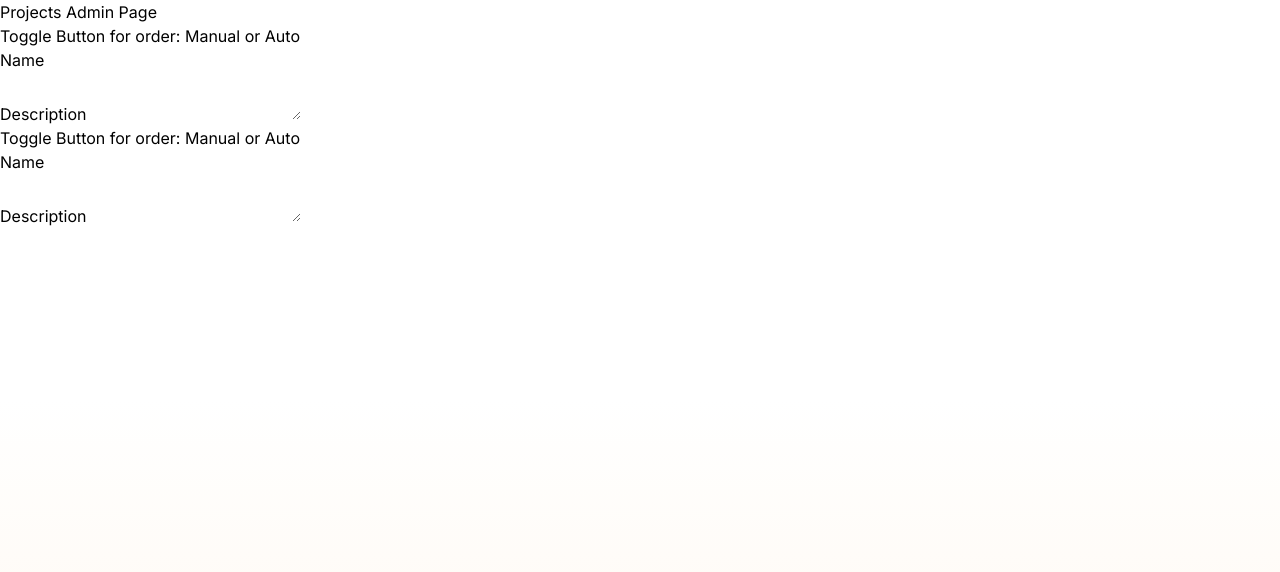
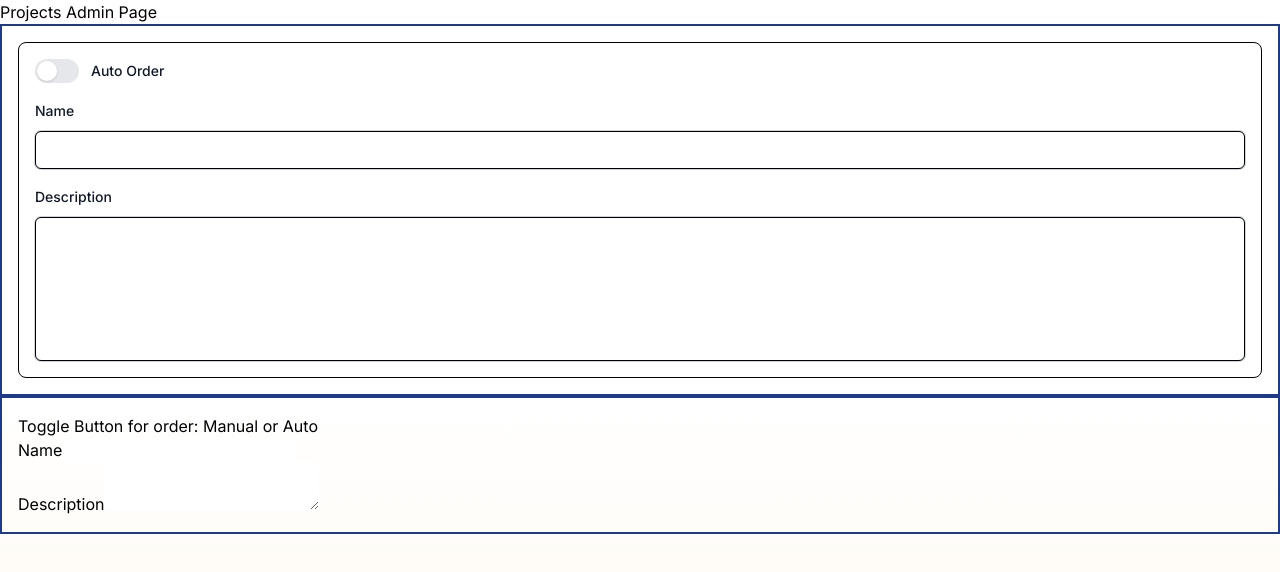
Before and after one commit to ledminh/ledminh.dev, a Next.js app: page /admin/projects in a window 1280 px wide. Shown: the top 572 px of the page. Built offline with nearby package versions, Linux system fonts and the light colour scheme.

Commit message:
Add React Component

```diff
--- a/src/app/admin/projects/page.tsx
+++ b/src/app/admin/projects/page.tsx
@@ -7,8 +7,13 @@ export default function ProjectsAdminPage() {
   return (
     <div>
       <h1>Projects Admin Page</h1>
-      <ProjectCategoryForm />
-      <ProjectForm />
+      <div className="border-2 border-blue-900 p-4">
+        <ProjectCategoryForm />
+      </div>
+
+      <div className="border-2 border-blue-900 p-4">
+        <ProjectForm />
+      </div>
     </div>
   );
 }
--- a/src/components/admin/ProjectCategoryForm.tsx
+++ b/src/components/admin/ProjectCategoryForm.tsx
@@ -1,15 +1,33 @@
+"use client";
+
+import { useState } from "react";
+import ToggleButton from "@/components/admin/form/ToggleButton";
+import Input from "@/components/admin/form/Input";
+import TextArea from "@/components/admin/form/TextArea";
+import Form from "@/components/admin/form/Form";
+import FormGroup from "@/components/admin/form/FormGroup";
+
 export default function ProjectCategoryForm() {
+  const [order, setOrder] = useState<"manual" | "auto">("auto");
+
   return (
-    <form>
-      <div>Toggle Button for order: Manual or Auto</div>
-      <div className="form-group">
-        <label htmlFor="name">Name</label>
-        <input type="text" className="form-control" />
-      </div>
-      <div className="form-group">
-        <label htmlFor="description">Description</label>
-        <textarea className="form-control" />
-      </div>
-    </form>
+    <Form onSubmit={() => console.log("submitted")}>
+      <ToggleButton
+        enabled={order === "manual"}
+        setEnabled={() =>
+          order === "auto" ? setOrder("manual") : setOrder("auto")
+        }
+      >
+        <span className="font-medium text-gray-900">
+          {order === "manual" ? "Manual" : "Auto"} Order
+        </span>
+      </ToggleButton>
+      <FormGroup label="Name" htmlFor="name">
+        <Input type="text" />
+      </FormGroup>
+      <FormGroup label="Description" htmlFor="description">
+        <TextArea />
+      </FormGroup>
+    </Form>
   );
 }
--- /dev/null
+++ b/src/components/admin/form/Form.tsx
@@ -0,0 +1,15 @@
+const Form = (props: {
+  children: React.ReactNode;
+  onSubmit: (event: React.FormEvent<HTMLFormElement>) => void;
+}) => {
+  return (
+    <form
+      className="border border-black rounded-lg p-4 flex flex-col gap-4"
+      onSubmit={props.onSubmit}
+    >
+      {props.children}
+    </form>
+  );
+};
+
+export default Form;
--- /dev/null
+++ b/src/components/admin/form/FormGroup.tsx
@@ -0,0 +1,19 @@
+const FormGroup = (props: {
+  children: React.ReactNode;
+  label: string;
+  htmlFor: string;
+}) => {
+  return (
+    <div className="flex flex-col gap-2">
+      <label
+        htmlFor={props.htmlFor}
+        className="block text-sm font-medium leading-6 text-gray-900"
+      >
+        {props.label}
+      </label>
+      {props.children}
+    </div>
+  );
+};
+
+export default FormGroup;
--- /dev/null
+++ b/src/components/admin/form/Input.tsx
@@ -0,0 +1,9 @@
+export default function Input(props: { [x: string]: any }) {
+  return (
+    <input
+      {...props}
+      className="block w-full rounded-md border border-black py-1.5 px-2 text-gray-900 shadow-sm ring-1 ring-gray-300 placeholder:text-gray-400 focus:ring-2 focus:ring-inset
+      focus:outline-none focus:ring-black disabled:cursor-not-allowed disabled:bg-gray-50 disabled:text-gray-500 disabled:ring-gray-200 sm:text-sm sm:leading-6"
+    />
+  );
+}
--- /dev/null
+++ b/src/components/admin/form/TextArea.tsx
@@ -0,0 +1,9 @@
+export default function TextArea(props: { [x: string]: any }) {
+  return (
+    <textarea
+      {...props}
+      className="block w-full rounded-md border border-black py-1.5 px-2 text-gray-900 shadow-sm ring-1 ring-gray-300 placeholder:text-gray-400 focus:ring-2 focus:ring-inset
+          focus:outline-none focus:ring-black disabled:cursor-not-allowed disabled:bg-gray-50 disabled:text-gray-500 disabled:ring-gray-200 sm:text-sm sm:leading-6 h-36 resize-none"
+    />
+  );
+}
--- /dev/null
+++ b/src/components/admin/form/ToggleButton.tsx
@@ -0,0 +1,35 @@
+import { Switch } from "@headlessui/react";
+
+import classNames from "@/utils/classNames";
+
+const ToggleButton = (props: {
+  children: React.ReactNode;
+  enabled: boolean;
+  setEnabled: (enabled: boolean) => void;
+}) => {
+  return (
+    <Switch.Group as="div" className="flex items-center">
+      <Switch
+        checked={props.enabled}
+        onChange={props.setEnabled}
+        className={classNames(
+          props.enabled ? "bg-black" : "bg-gray-200",
+          "relative inline-flex h-6 w-11 flex-shrink-0 cursor-pointer rounded-full border-2 border-transparent transition-colors duration-200 ease-in-out focus:outline-none focus:ring-2 focus:ring-black focus:ring-offset-2"
+        )}
+      >
+        <span
+          aria-hidden="true"
+          className={classNames(
+            props.enabled ? "translate-x-5" : "translate-x-0",
+            "pointer-events-none inline-block h-5 w-5 transform rounded-full bg-white shadow ring-0 transition duration-200 ease-in-out"
+          )}
+        />
+      </Switch>
+      <Switch.Label as="span" className="ml-3 text-sm">
+        {props.children}
+      </Switch.Label>
+    </Switch.Group>
+  );
+};
+
+export default ToggleButton;
--- /dev/null
+++ b/src/utils/classNames.ts
@@ -0,0 +1,3 @@
+export default function classNames(...classes: any) {
+  return classes.filter(Boolean).join(" ");
+}
```
